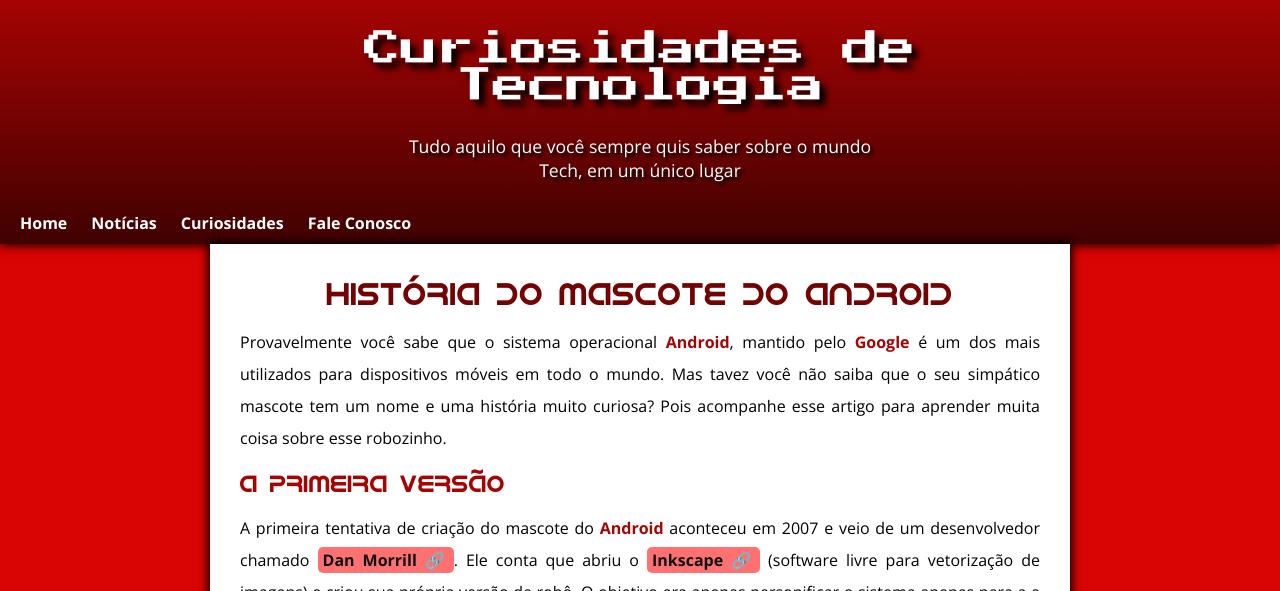
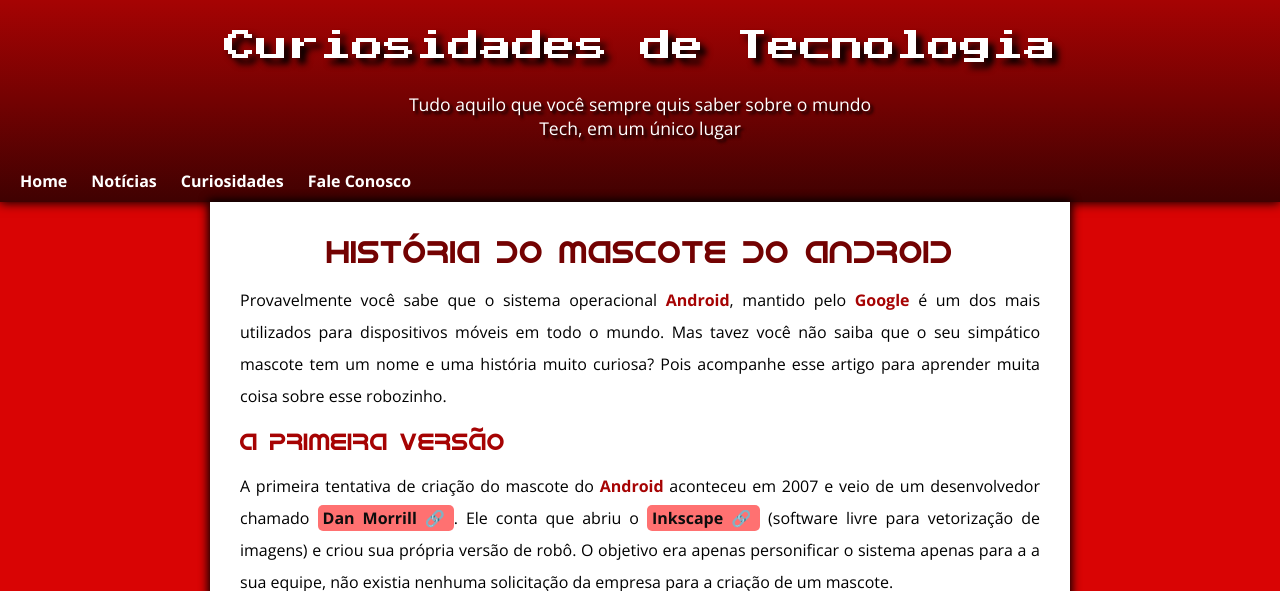
Before and after one commit to vncouto/android-site, a plain HTML site: page index.html in a window 1280 px wide. Shown: the top 591 px of the page. Drawn offline with nearby package versions, Linux system fonts and the light colour scheme.

Commit message:
<br> remove  from <h1>

```diff
--- a/index.html
+++ b/index.html
@@ -11,7 +11,7 @@
 </head>
 <body>
     <header>
-        <h1>Curiosidades de <br>Tecnologia</h1>
+        <h1>Curiosidades de Tecnologia</h1>
         <p>Tudo aquilo que você sempre quis saber sobre o mundo Tech, em um único lugar</p>
         <nav>
             <span><a href="#">Home</a></span>
--- a/style.css
+++ b/style.css
@@ -43,7 +43,7 @@
 header > h1 {
     color: white;
     font-family: var(--fonte-destaque);
-    font-size: 2.3em;
+    font-size: 2em;
     text-shadow: 6px 6px 6px black;
     text-align: center;
     font-weight: normal;
```
